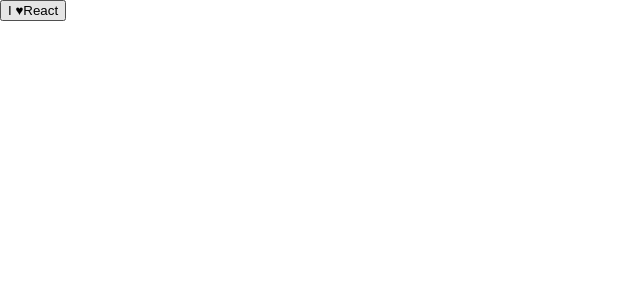
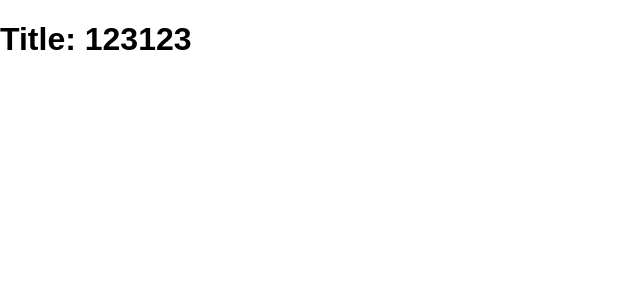
Before and after one commit to DrozdMargo/learn-react, a React (Create React App) app: page / in a window 1280 px wide. Shown: the top 300 px of the page, without its empty margins (0-640 px from the left). Built offline with nearby package versions, Linux system fonts and the light colour scheme.

Commit message:
proptype validation

```diff
--- a/src/App.js
+++ b/src/App.js
@@ -4,14 +4,19 @@ import './App.css';
 
 class App extends React.Component {
    render(){
-       return <Button>I <Heart />React</Button>
+       return <Title text="123123"/>
    }
 }
-const Button = (props) => <button>{props.children}</button>
-class Heart extends React.Component {
-    render(){
-        return <span>&hearts;</span>
+const Title = (props) => <h1>Title: {props.text}</h1>
+
+Title.propTypes = {
+    text(props, propName, component){
+        if(!(propName in props)) {
+            return new Error(`missing ${propName}`)
+        }
+        if(props[propName].length <6){
+            return new Error (`${propName} was too short`)
+        }
     }
 }
-
 export default App;
```
